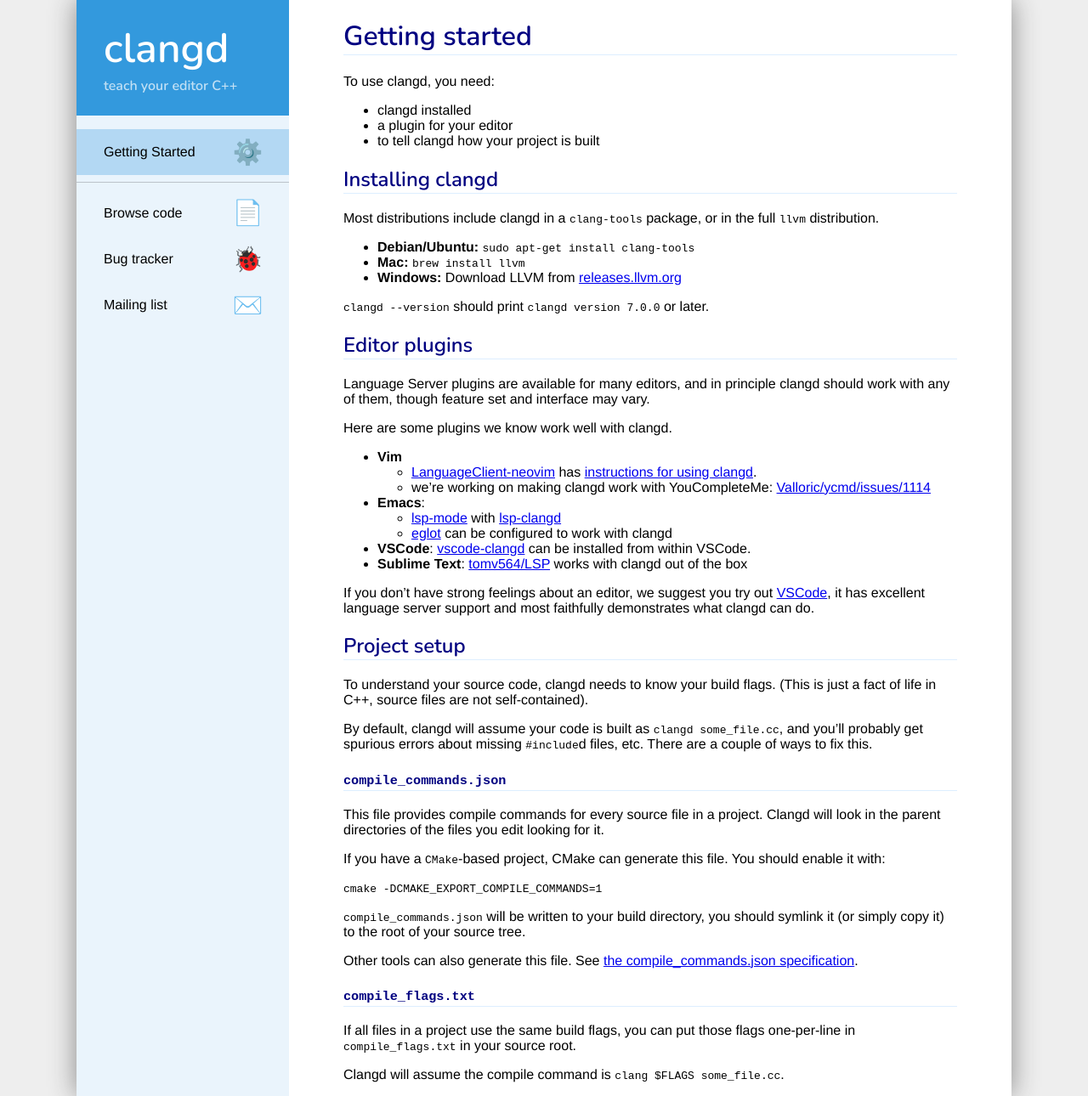
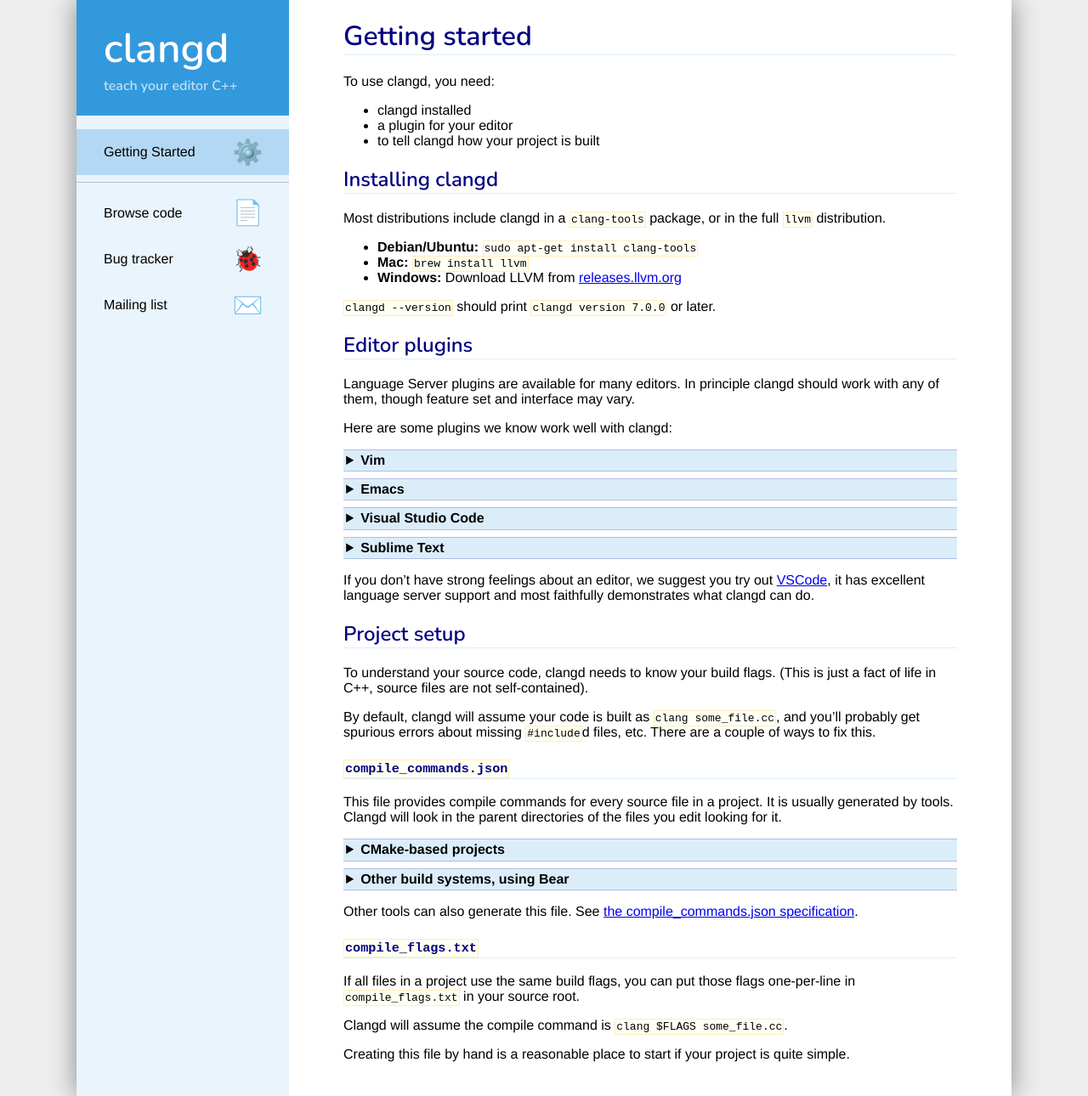
Before and after one commit to llvm/clangd-www, a Jekyll site: the page built from installation.md, in a window 1280 px wide. Shown: the whole page at 85% size. Built offline with Jekyll 4.4.1, drawn with Linux system fonts in a browser that asks for light colours; our own code applies the rules of GitHub Pages for plain Markdown files.

Commit message:
Some zippies on installation page

````diff
--- a/_config.yml
+++ b/_config.yml
@@ -3,3 +3,6 @@
 plugins:
 - jekyll-optional-front-matter
 - jekyll-default-layout
+markdown: kramdown
+kramdown:
+  parse_block_html: true
--- a/installation.md
+++ b/installation.md
@@ -18,20 +18,36 @@
 
 ## Editor plugins
 
-Language Server plugins are available for many editors, and in principle clangd
+Language Server plugins are available for many editors. In principle clangd
 should work with any of them, though feature set and interface may vary.
 
-Here are some plugins we know work well with clangd.
+Here are some plugins we know work well with clangd:
 
-- **Vim**
-  - [LanguageClient-neovim](https://github.com/autozimu/LanguageClient-neovim)
-    has [instructions for using clangd](https://github.com/autozimu/LanguageClient-neovim/wiki/Clangd).
-  - we're working on making clangd work with YouCompleteMe: [Valloric/ycmd/issues/1114](https://github.com/Valloric/ycmd/issues/1114)
-- **Emacs**:
-  - [lsp-mode](https://github.com/emacs-lsp/lsp-mode) with [lsp-clangd](https://github.com/emacs-lsp/lsp-clangd)
-  - [eglot](https://github.com/joaotavora/eglot) can be configured to work with clangd
-- **VSCode**: [vscode-clangd](https://marketplace.visualstudio.com/items?itemName=llvm-vs-code-extensions.vscode-clangd) can be installed from within VSCode.
-- **Sublime Text**: [tomv564/LSP](https://github.com/tomv564/LSP) works with clangd out of the box
+<details>
+<summary markdown="span">Vim</summary>
+[LanguageClient-neovim](https://github.com/autozimu/LanguageClient-neovim)
+  has [instructions for using clangd](https://github.com/autozimu/LanguageClient-neovim/wiki/Clangd).
+
+We're working on making clangd work with YouCompleteMe: [Valloric/ycmd/issues/1114](https://github.com/Valloric/ycmd/issues/1114)
+</details>
+
+<details>
+<summary markdown="span">Emacs</summary>
+[lsp-mode](https://github.com/emacs-lsp/lsp-mode) supports clangd. You'll
+probably want to install `flycheck`, `lsp-ui`, and `company-mode`.
+
+[eglot](https://github.com/joaotavora/eglot) can be configured to work with clangd.
+</details>
+
+<details>
+<summary markdown="span">Visual Studio Code</summary>
+[vscode-clangd](https://marketplace.visualstudio.com/items?itemName=llvm-vs-code-extensions.vscode-clangd) can be installed from within VSCode.
+</details>
+
+<details>
+<summary markdown="span">Sublime Text</summary>
+[tomv564/LSP](https://github.com/tomv564/LSP) works with clangd out of the box.
+</details>
 
 If you don't have strong feelings about an editor, we suggest you try out
 [VSCode](https://code.visualstudio.com/), it has excellent language server
@@ -42,22 +58,38 @@
 To understand your source code, clangd needs to know your build flags.
 (This is just a fact of life in C++, source files are not self-contained).
 
-By default, clangd will assume your code is built as `clangd some_file.cc`,
+By default, clangd will assume your code is built as `clang some_file.cc`,
 and you'll probably get spurious errors about missing `#include`d files, etc.
 There are a couple of ways to fix this.
 
 ### `compile_commands.json`
 
 This file provides compile commands for every source file in a project.
+It is usually generated by tools.
 Clangd will look in the parent directories of the files you edit looking for it.
 
-If you have a `CMake`-based project, CMake can generate this file. You should
-enable it with:
+<details>
+<summary markdown="span">CMake-based projects</summary>
+If your project builds with CMake, it can generate this file. You should enable
+it with:
 
 ```cmake -DCMAKE_EXPORT_COMPILE_COMMANDS=1```
 
-`compile_commands.json` will be written to your build directory, you should
-symlink it (or simply copy it) to the root of your source tree.
+`compile_commands.json` will be written to your build directory.
+You should symlink it (or simply copy it) to the root of your source tree, if
+they are different.
+
+```ln -s ~/myproject/compile_commands.json ~/myproject-build/```
+</details>
+
+<details>
+<summary markdown="span">Other build systems, using Bear</summary>
+[Bear](https://github.com/rizsotto/Bear) is a tool to generate a
+compile_commands.json file by recording a complete build.
+
+For a `make`-based build, you can run `make clean; bear make` to generate the
+file (and run a clean build!).
+</details>
 
 Other tools can also generate this file. See [the compile_commands.json
 specification](https://clang.llvm.org/docs/JSONCompilationDatabase.html).
@@ -68,3 +100,6 @@
 flags one-per-line in `compile_flags.txt` in your source root.
 
 Clangd will assume the compile command is `clang $FLAGS some_file.cc`.
+
+Creating this file by hand is a reasonable place to start if your project is
+quite simple.
--- a/styles.css
+++ b/styles.css
@@ -82,6 +82,34 @@
   background-color: rgba(0, 0, 0, 0.2);
   width: 100%;
 }
+details {
+  background-color: rgba(50, 150, 220, 0.08);
+  margin-bottom: 0.5em;
+  padding-left: 1em;
+  overflow: hidden; /* Suppress margin-collapsing */
+}
+details[open] {
+  border-bottom: 1px solid rgba(0, 0, 128, 0.2);
+  margin-bottom: 1em;
+}
+details summary {
+  font-weight: bold;
+  background-color: rgba(50, 150, 220, 0.1);
+  border-color: rgba(0, 0, 128, 0.2);
+  border-width: 1px;
+  border-style: solid none;
+  padding: 0.2em;
+  margin-left: -1em;
+}
+details summary:hover {
+  background-color: rgba(50, 150, 220, 0.2);
+  cursor: pointer;
+}
+code {
+  background-color: rgba(255, 255, 0, 0.05);
+  border: 1px solid #feb;
+  padding: 1px;
+}
 /* Mini layout, for phones */
 @media (max-width: 600px) {
   aside {
````
